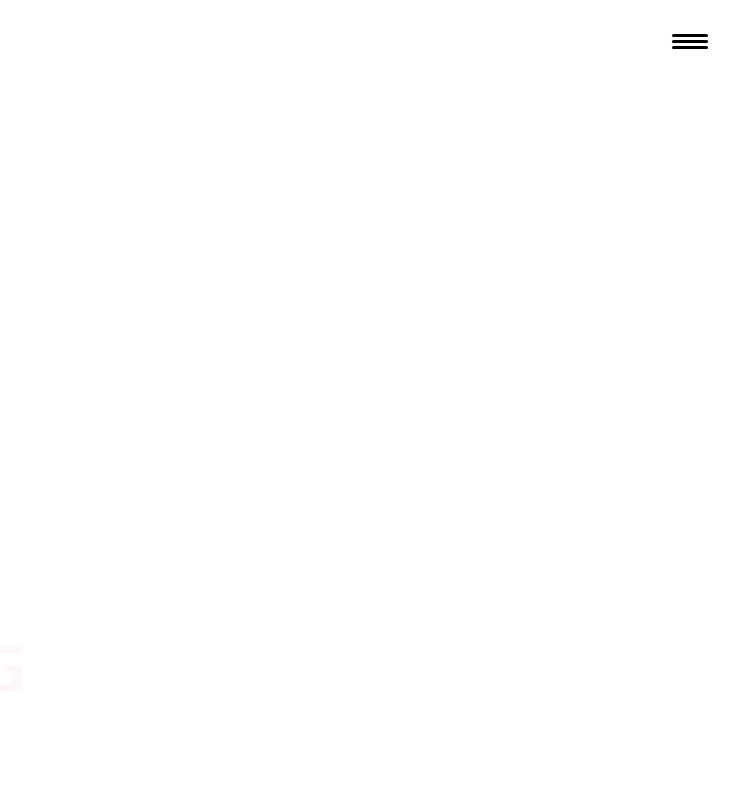
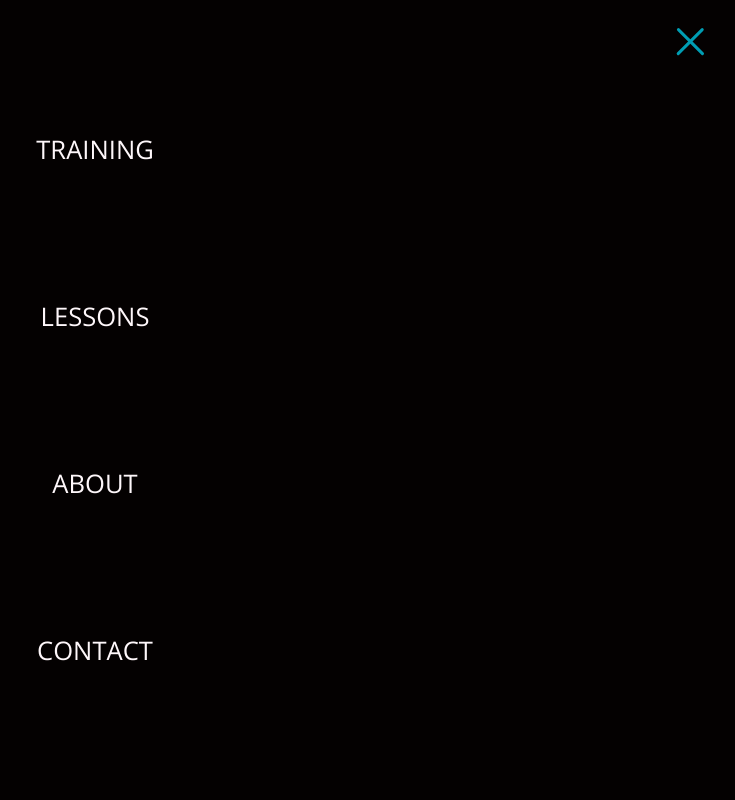
Before and after one commit to lmerritt/sumsite, a website: page dev/index.html in a window 1280 px wide. Both pictures are taken after a click on the button "toggle navigation". Shown: the top 800 px of the page, without its empty margins (545-1280 px from the left). Drawn offline with nearby package versions, Linux system fonts and the light colour scheme; files that its build step writes are made by us from their sources.

Commit message:
add nav button

```diff
--- a/dev/css/styles.css
+++ b/dev/css/styles.css
@@ -34,6 +34,7 @@ h2 {
 
 .contain {
 	max-width: 1440px;
+	margin: 0 auto;
 	padding: 0 clamp(1em, 2vw, 5em);
 }
 
@@ -107,6 +108,12 @@ header {
 	z-index: 1000;
 }
 
+.nav-open .hamburger,
+.nav-open .hamburger::before,
+.nav-open .hamburger::after {
+	background: var(--clr-accent);
+}
+
 .hamburger {
 	display: block;
 	position: relative;
@@ -119,7 +126,7 @@ header {
 	width: 2.75em;
 	height: 3px;
 	border-radius: 1em;
-	transition: transform 250ms ease-in-out;
+	transition: transform 350ms ease-in-out, opacity 200ms linear;
 }
 
 .hamburger::before,
@@ -136,6 +143,26 @@ header {
 
 .hamburger::after {
 	bottom: 6px;
+}
+
+.nav-open .nav {
+	transform: translateX(0);
+}
+
+.nav-open .nav-toggle {
+	position: fixed;
+}
+
+.nav-open .hamburger {
+	transform: rotate(45deg);
+}
+
+.nav-open .hamburger::before {
+	opacity: 0;
+}
+
+.nav-open .hamburger::after {
+	transform: rotate(90deg) translate(6px);
 }
 
 /* Intro */
--- a/dev/js/main.js
+++ b/dev/js/main.js
@@ -0,0 +1,12 @@
+const navToggle = document.querySelector('.nav-toggle');
+const navLinks = document.querySelectorAll('.nav__link');
+
+navToggle.addEventListener('click', () => {
+    document.body.classList.toggle('nav-open');
+});
+
+navLinks.forEach(link => {
+    link.addEventListener('click', () => {
+        document.body.classList.remove('nav-open');
+    })
+})
```
